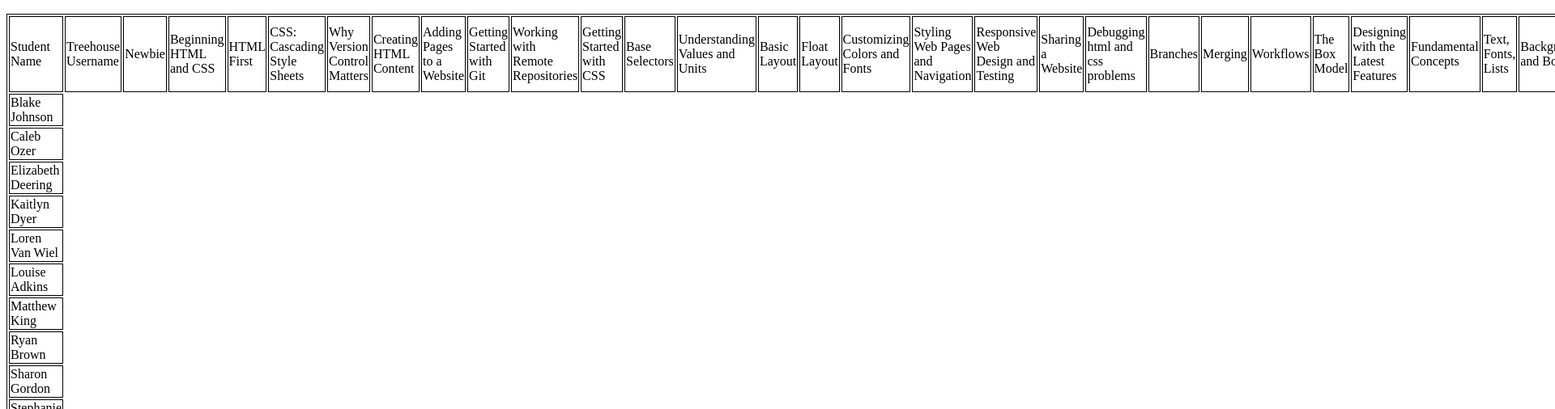
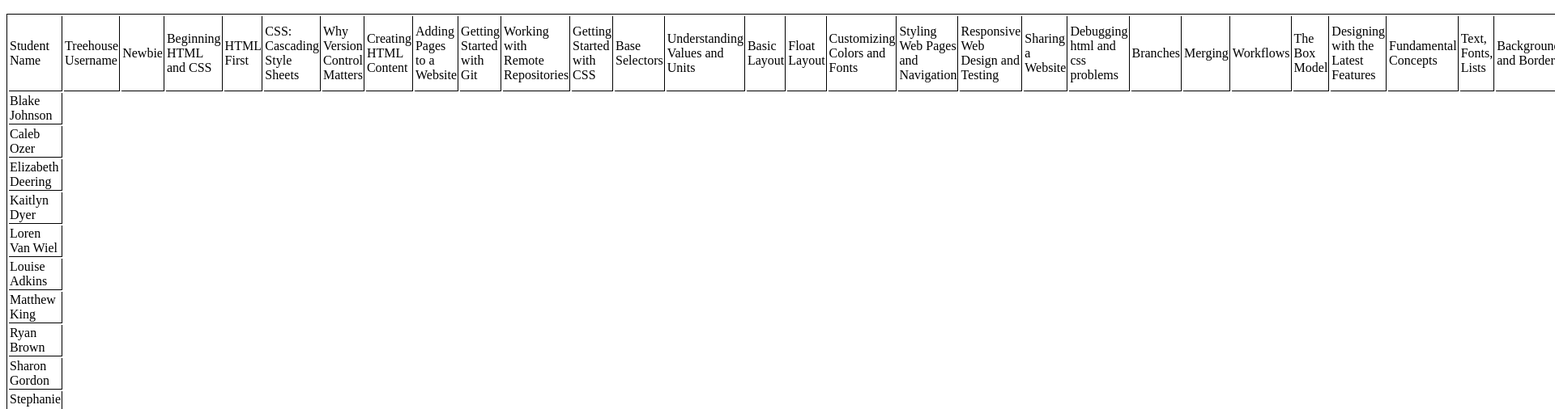
Before and after one commit to nathan-j-brenner/treehouseBadgeList, a plain HTML site: page index.html in a window 1280 px wide. Shown: the part 110-616 px from the top of the page at 81% size, 1920 px wide, since content can reach past the window. Drawn offline with Linux system fonts and the light colour scheme.

Commit message:
simplified border properties on table

```diff
--- a/styles/main.css
+++ b/styles/main.css
@@ -1,5 +1,10 @@
-table, th, td {
+table {
 	border: 1px solid black;
+}
+
+th, td {
+	border-bottom: 1px solid black;
+	border-right: 1px solid black;
 }
 
 .on {
```
